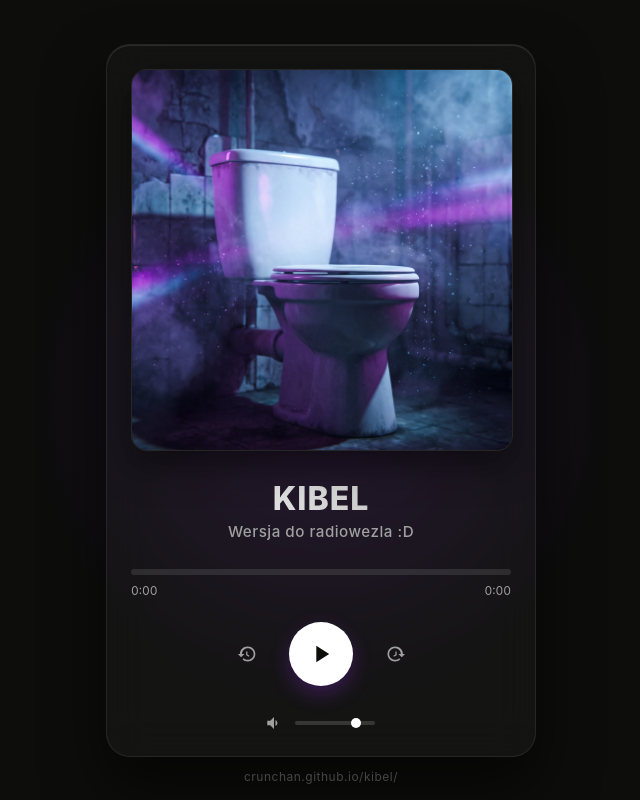
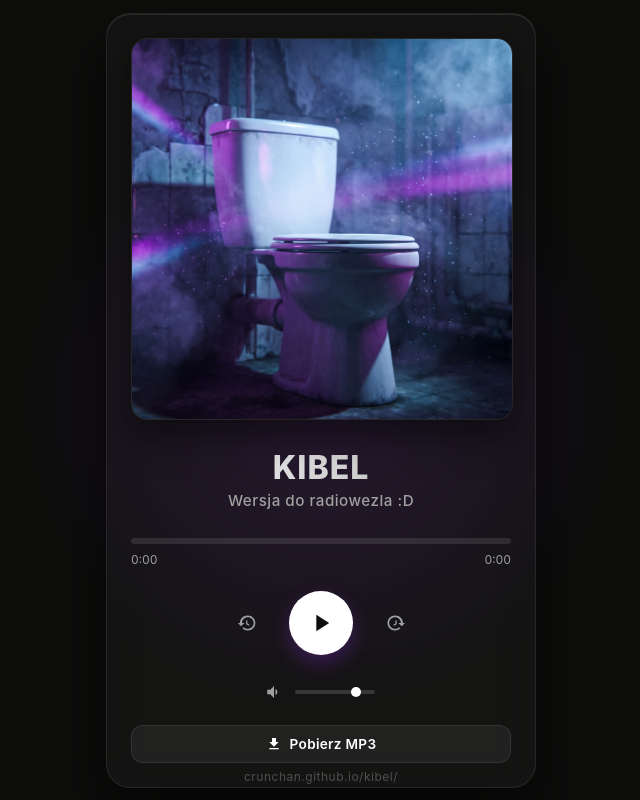
Before and after one commit to Crunchan/kibel, a plain HTML site: page index.html in a window 1280 px wide. Shown: the whole page, without its empty margins (319-959 px from the left). Drawn offline with Linux system fonts and the light colour scheme.

Commit message:
Update index.html

```diff
--- a/index.html
+++ b/index.html
@@ -234,6 +234,37 @@
       cursor: pointer;
     }
 
+    .download-btn {
+      display: inline-flex;
+      align-items: center;
+      justify-content: center;
+      gap: 8px;
+      margin-top: 8px;
+      padding: 10px 18px;
+      background: rgba(255, 255, 255, 0.06);
+      border: 1px solid var(--card-border);
+      border-radius: 12px;
+      color: var(--text);
+      text-decoration: none;
+      font-size: 0.85rem;
+      font-weight: 600;
+      letter-spacing: 0.3px;
+      transition: all 0.2s ease;
+    }
+
+    .download-btn:hover {
+      background: var(--primary);
+      border-color: var(--primary-hover);
+      box-shadow: 0 6px 18px rgba(138, 43, 226, 0.35);
+      transform: translateY(-1px);
+    }
+
+    .download-btn svg {
+      width: 16px;
+      height: 16px;
+      fill: currentColor;
+    }
+
     footer {
       position: absolute;
       bottom: 16px;
@@ -290,6 +321,11 @@
         <svg viewBox="0 0 24 24" width="18" height="18" fill="currentColor"><path d="M3 9v6h4l5 5V4L7 9H3zm13.5 3c0-1.77-1.02-3.29-2.5-4.03v8.05c1.48-.73 2.5-2.25 2.5-4.02z"/></svg>
         <input type="range" class="volume-slider" id="volume" min="0" max="1" step="0.1" value="0.8" oninput="setVolume(this.value)">
       </div>
+
+      <a href="https://github.com/Crunchan/kibel/raw/refs/heads/main/kibel.mp3" download="kibel.mp3" class="download-btn">
+        <svg viewBox="0 0 24 24"><path d="M19 9h-4V3H9v6H5l7 7 7-7zM5 18v2h14v-2H5z"/></svg>
+        Pobierz MP3
+      </a>
     </div>
   </div>
 
```
